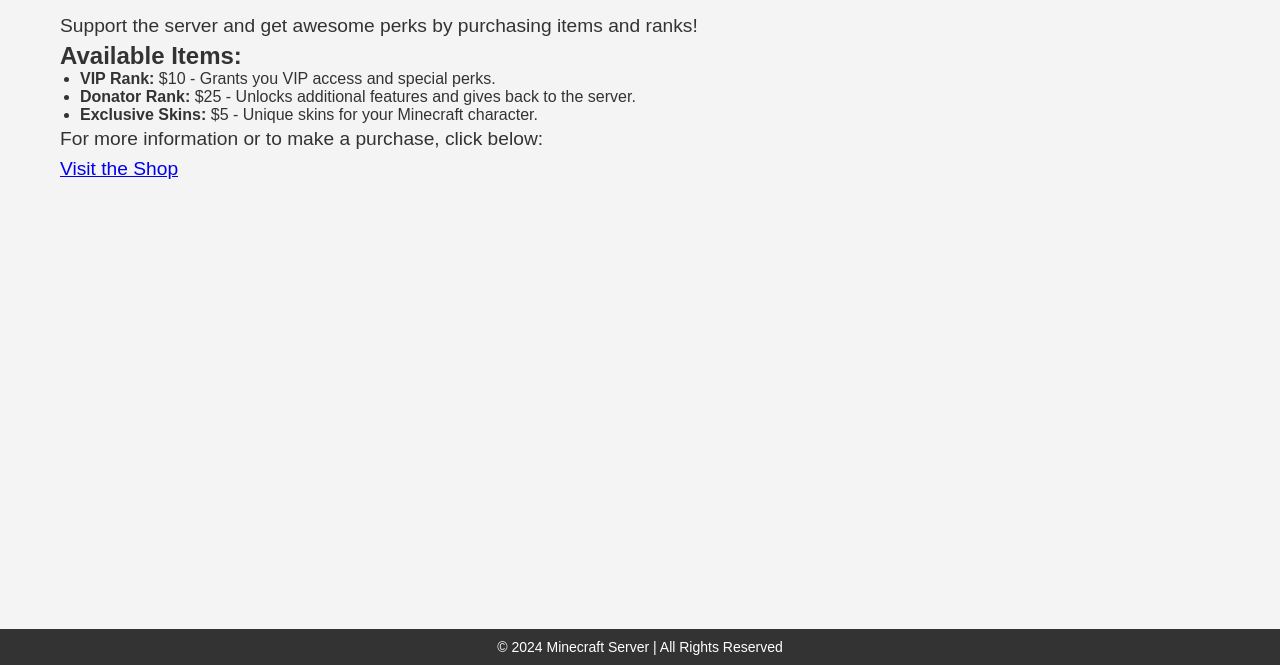
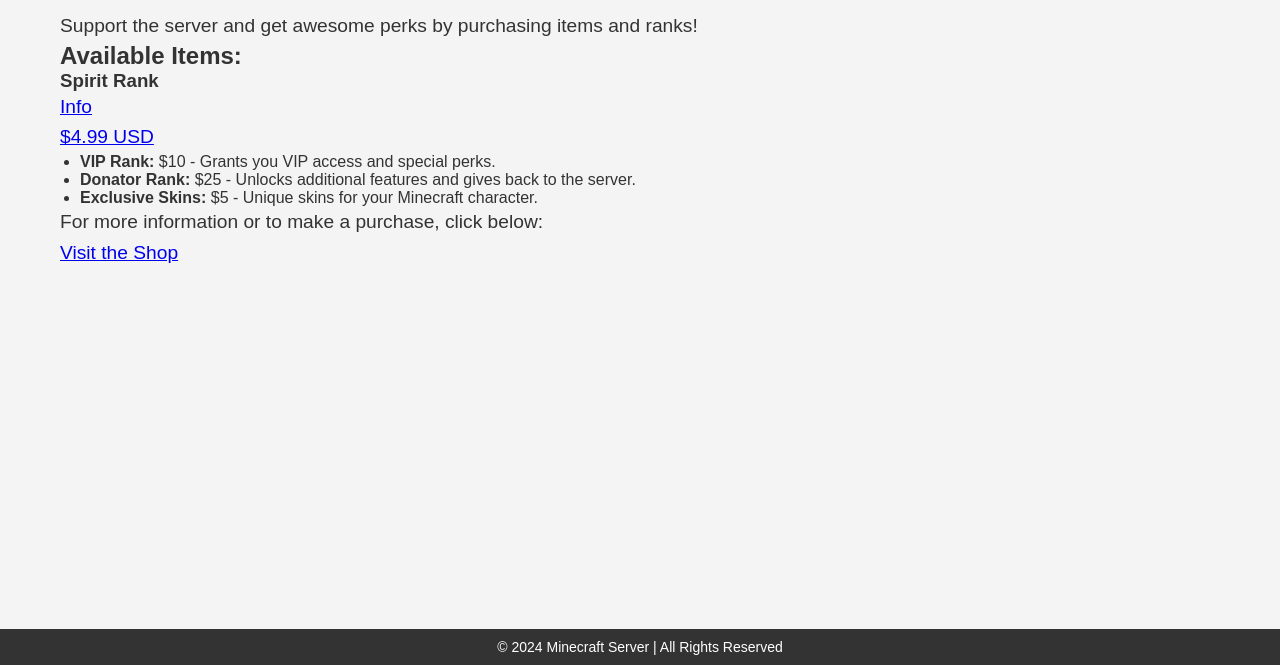
Before and after one commit to OfficialCodeHub/CarsonSmp-Site, a plain HTML site: page shop.html in a window 1280 px wide. Shown: the part 135-800 px from the top of the page. Drawn offline with Linux system fonts and the light colour scheme.

Commit message:
Update shop.html

```diff
--- a/shop.html
+++ b/shop.html
@@ -24,7 +24,21 @@
   <main>
     <h1>Welcome to the Minecraft Server Shop!</h1>
     <p>Support the server and get awesome perks by purchasing items and ranks!</p>
+
     <h2>Available Items:</h2>
+
+    <!-- Spirit Rank Item -->
+    <div class="shop-item">
+      <h3>Spirit Rank</h3>
+      <p>
+        <a href="ranks.html" class="shop-link">Info</a>
+      </p>
+      <p>
+        <a href="https://your-payment-link.com" class="shop-link">$4.99 USD</a>
+      </p>
+    </div>
+
+    <!-- Additional items can go here -->
     <ul>
       <li><strong>VIP Rank:</strong> $10 - Grants you VIP access and special perks.</li>
       <li><strong>Donator Rank:</strong> $25 - Unlocks additional features and gives back to the server.</li>
```
